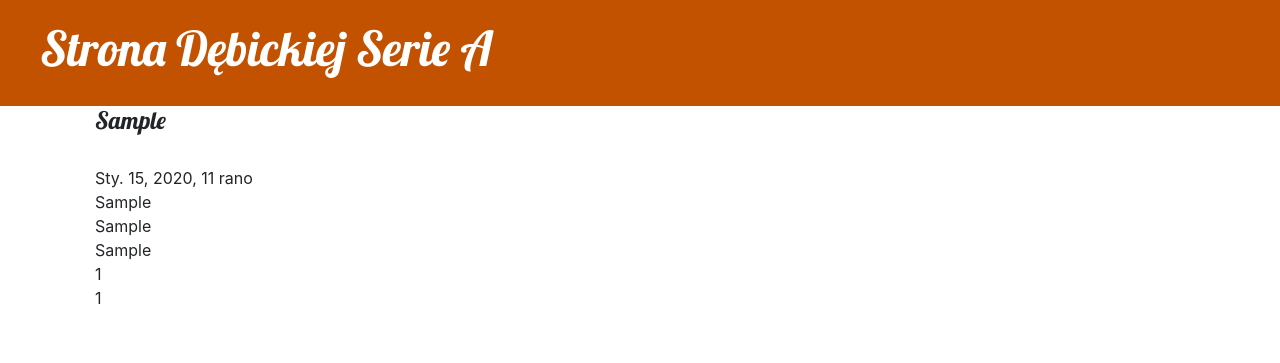
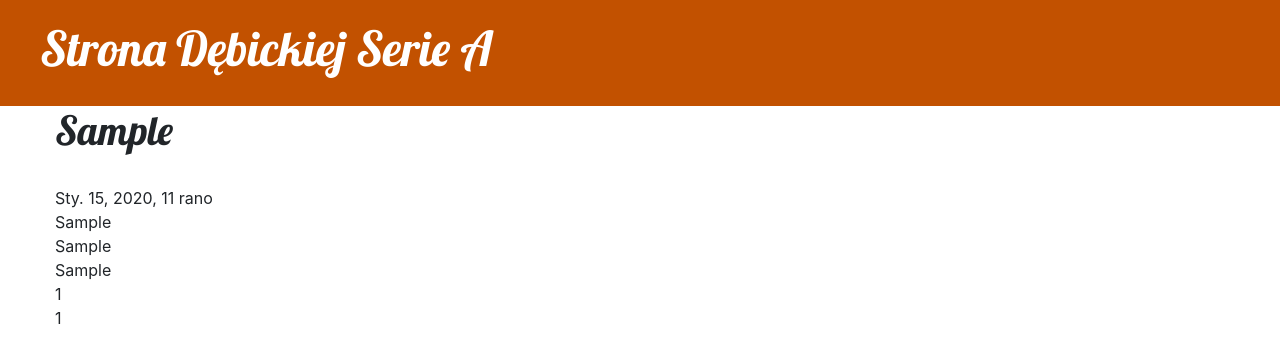
Before and after one commit to Egonpl/my-first-blog, a Django app: page /meczyki in a window 1280 px wide. Shown: the part 56-419 px from the top of the page. Run offline with Django 3.2, Linux system fonts and the light colour scheme; tables that the repository leaves empty hold one stand-in row (values such as "Sample post"); some libraries are stand-ins or nearby versions.

Commit message:
My Django Girls app, first commit

```diff
--- a/blog/templates/blog/mecze.html
+++ b/blog/templates/blog/mecze.html
@@ -3,8 +3,8 @@
 
             {% for obj in objects_list%}
 
-                    <div class="content">
-                    <h4>{{ obj.nazwa_meczu }}</h4><br/>
+                    <div class="post">
+                    <h1>{{ obj.nazwa_meczu }}</h1><br/>
                     {{ obj.data_rozegrania }}<br/>
                     {{ obj.id_miejscowosci}}<br/>
                      {{ obj.druzyna_gospodarzy}}<br/>
```
